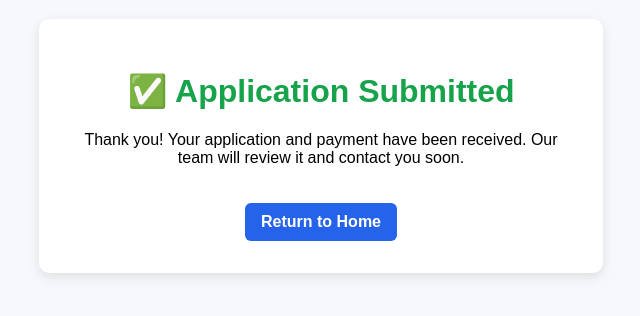
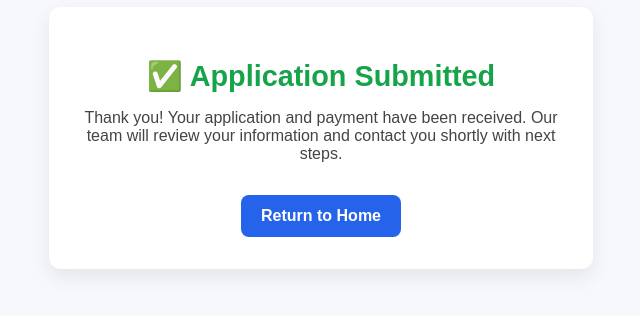
Before and after one commit to freebird5854/vigilant-telegram, a website: page thankyou.html in a window 1280 px wide. Shown: the part 262-578 px from the top of the page, without its empty margins (319-959 px from the left). Drawn offline with Linux system fonts and the light colour scheme.

Commit message:
Update thankyou.html

```diff
--- a/thankyou.html
+++ b/thankyou.html
@@ -5,17 +5,53 @@
 <meta name="viewport" content="width=device-width,initial-scale=1">
 <title>Application Submitted</title>
 <style>
-  body { font-family: sans-serif; background: #f6f8fc; display: flex; justify-content: center; align-items: center; height: 100vh; }
-  .card { background: #fff; padding: 2rem; border-radius: 10px; box-shadow: 0 4px 12px rgba(0,0,0,0.1); max-width: 500px; text-align: center;}
-  h1 { color: #16a34a; }
-  a { display: inline-block; margin-top: 20px; text-decoration: none; background: #2563eb; color: #fff; padding: 10px 16px; border-radius: 6px; font-weight: bold;}
+  body {
+    font-family: sans-serif;
+    background: #f6f8fc;
+    display: flex;
+    justify-content: center;
+    align-items: center;
+    height: 100vh;
+    margin: 0;
+  }
+  .card {
+    background: #fff;
+    padding: 2rem;
+    border-radius: 12px;
+    box-shadow: 0 8px 20px rgba(0,0,0,0.08);
+    max-width: 480px;
+    width: 90%;
+    text-align: center;
+  }
+  h1 {
+    color: #16a34a;
+    font-size: 1.8rem;
+    margin-bottom: 1rem;
+  }
+  p {
+    font-size: 1rem;
+    color: #444;
+    margin-bottom: 2rem;
+  }
+  a {
+    display: inline-block;
+    background: #2563eb;
+    color: #fff;
+    padding: 12px 20px;
+    border-radius: 8px;
+    text-decoration: none;
+    font-weight: bold;
+  }
+  a:hover {
+    background: #1d4ed8;
+  }
 </style>
 </head>
 <body>
-<div class="card">
-  <h1>✅ Application Submitted</h1>
-  <p>Thank you! Your application and payment have been received. Our team will review it and contact you soon.</p>
-  <a href="index.html">Return to Home</a>
-</div>
+  <div class="card">
+    <h1>✅ Application Submitted</h1>
+    <p>Thank you! Your application and payment have been received. Our team will review your information and contact you shortly with next steps.</p>
+    <a href="index.html">Return to Home</a>
+  </div>
 </body>
 </html>
```
